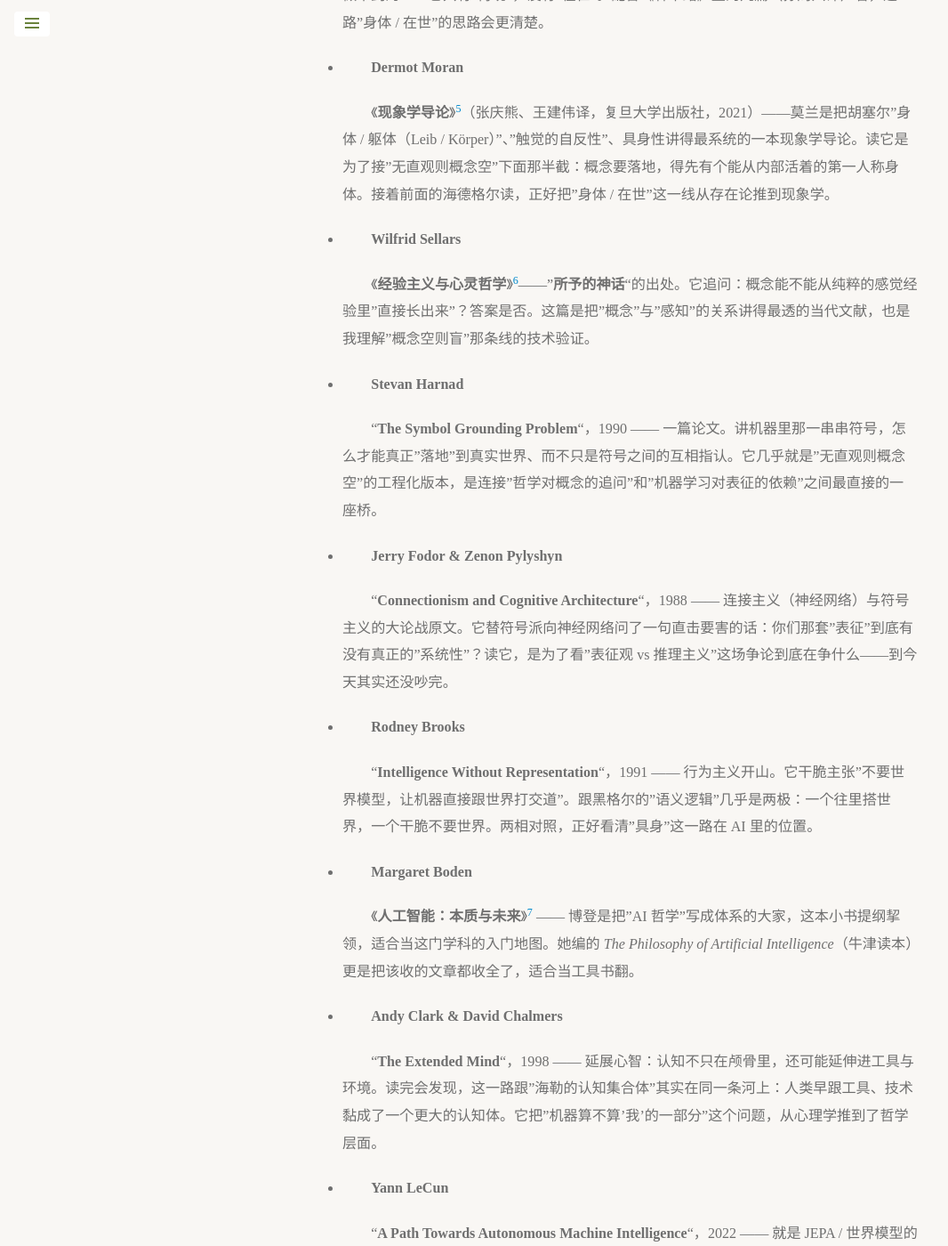
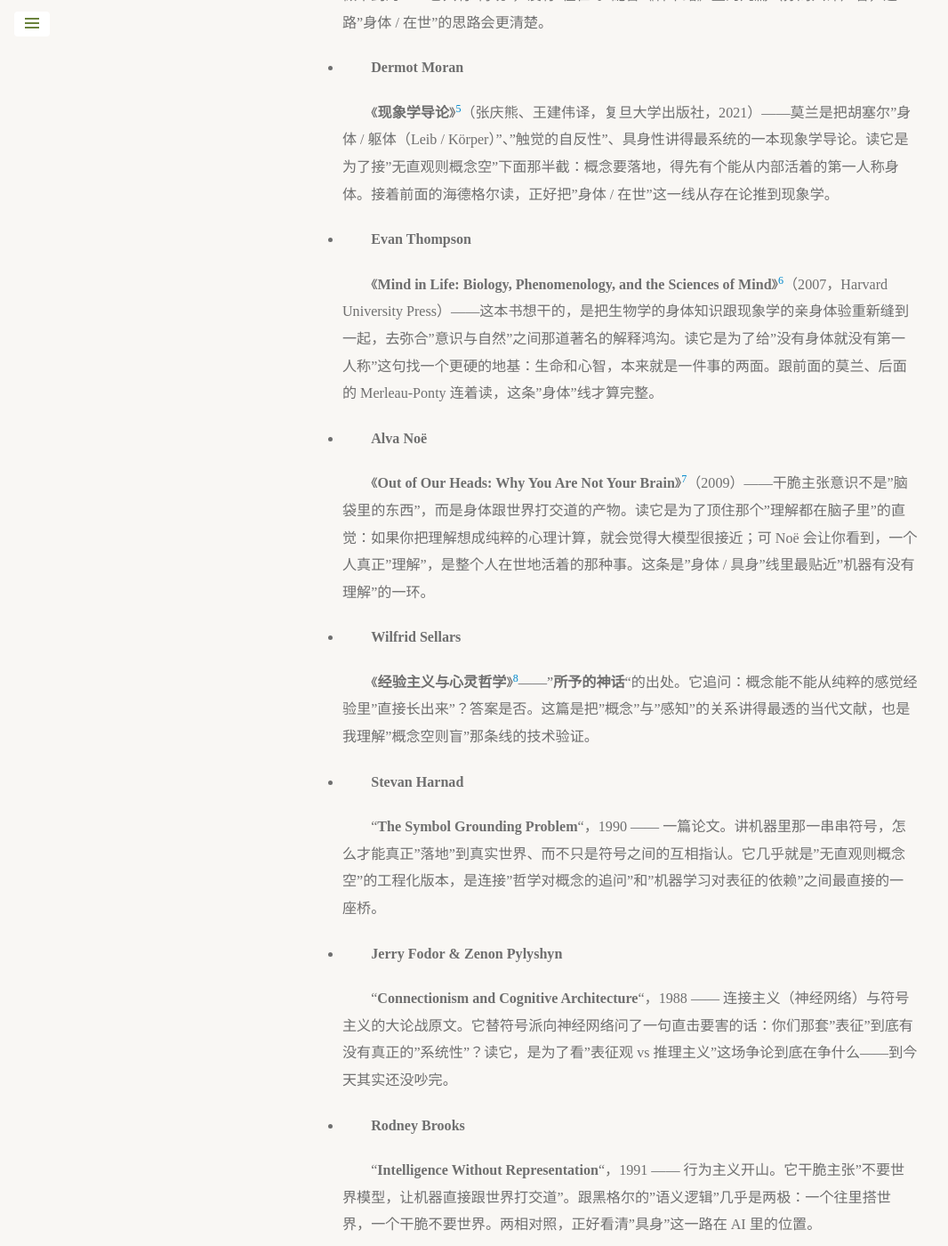
Before and after one commit to yusiwen/yusiwen.github.io, a Jekyll site: the page built from _posts/2026-09-05-reading-review-2026(1).md, in a window 1280 px wide and 1400 px high, scrolled down 1258 px. Shown: the whole window at 89% size, without its empty margins (0-1066 px from the left). Built offline with Jekyll 4.4.1, drawn with Linux system fonts in a browser that asks for light colours; some web fonts are replaced; some of the changed text lies outside the part shown.

Commit message:
chore(posts): add readings on embodied cognition to review
- Add Evan Thompson's "Mind in Life" on biology-phenomenology synthesis
- Include Alva Noë's "Out of Our Heads" on consciousness as embodied
- Introduce David Chalmers' counterargument on thought without sensory grounding

```diff
--- a/_posts/2026-09-05-reading-review-2026(1).md
+++ b/_posts/2026-09-05-reading-review-2026(1).md
@@ -34,6 +34,14 @@
 
   《**现象学导论**》[^7]（张庆熊、王建伟译，复旦大学出版社，2021）——莫兰是把胡塞尔"身体 / 躯体（Leib / Körper）"、"触觉的自反性"、具身性讲得最系统的一本现象学导论。读它是为了接"无直观则概念空"下面那半截：概念要落地，得先有个能从内部活着的第一人称身体。接着前面的海德格尔读，正好把"身体 / 在世"这一线从存在论推到现象学。
 
+- **Evan Thompson**
+
+  《**Mind in Life: Biology, Phenomenology, and the Sciences of Mind**》[^8]（2007，Harvard University Press）——这本书想干的，是把生物学的身体知识跟现象学的亲身体验重新缝到一起，去弥合"意识与自然"之间那道著名的解释鸿沟。读它是为了给"没有身体就没有第一人称"这句找一个更硬的地基：生命和心智，本来就是一件事的两面。跟前面的莫兰、后面的 Merleau-Ponty 连着读，这条"身体"线才算完整。
+
+- **Alva Noë**
+
+  《**Out of Our Heads: Why You Are Not Your Brain**》[^9]（2009）——干脆主张意识不是"脑袋里的东西"，而是身体跟世界打交道的产物。读它是为了顶住那个"理解都在脑子里"的直觉：如果你把理解想成纯粹的心理计算，就会觉得大模型很接近；可 Noë 会让你看到，一个人真正"理解"，是整个人在世地活着的那种事。这条是"身体 / 具身"线里最贴近"机器有没有理解"的一环。
+
 - **Wilfrid Sellars**
 
   《**经验主义与心灵哲学**》[^5]——"**所予的神话**"的出处。它追问：概念能不能从纯粹的感觉经验里"直接长出来"？答案是否。这篇是把"概念"与"感知"的关系讲得最透的当代文献，也是我理解"概念空则盲"那条线的技术验证。
@@ -66,6 +74,10 @@
 
   "**Minds, Brains, and Programs**"，1980 —— 中文屋。贯穿上面所有讨论的一条隐藏主线：机器能"说"不代表"懂"。尽管后来对它争议很多，但作为问题的起点，它是绕不过的。
 
+- **David Chalmers**
+
+  "**Does Thought Require Sensory Grounding?**"，2024（arXiv:2408.09605）——这是一篇**立场跟我相反**的文章，我特意把它收进来当"反方"用。它正面论证：思想**不需要**感官接地，可以存在"纯粹的思考者"——所以大模型就算没有身体、没有感官，也不必然因此不能思想或理解。读它不是为了给自己加弹药，恰恰相反，是拿它来打磨我"形具而神生 / 机器有形无神"那个直觉——看看自己站不站得住。别只读赞同你的人，这种对着干的最检验立场。
+
 [^1]: 徐英瑾《心智、语言和机器：维特根斯坦哲学和人工智能科学的对话》，人民出版社。
 
 [^2]: 康德《纯粹理性批判》，邓晓芒译，人民出版社，2004。
@@ -79,3 +91,7 @@
 [^6]: Boden, *AI: Its Nature and Future*, Oxford University Press, 2016。
 
 [^7]: Moran, *Introduction to Phenomenology*, Routledge, 2000。中译本《现象学导论》，张庆熊、王建伟译，复旦大学出版社，2021。
+
+[^8]: Thompson, *Mind in Life: Biology, Phenomenology, and the Sciences of Mind*, Harvard University Press, 2007。
+
+[^9]: Noë, *Out of Our Heads: Why You Are Not Your Brain*, Hill and Wang, 2009。
```
